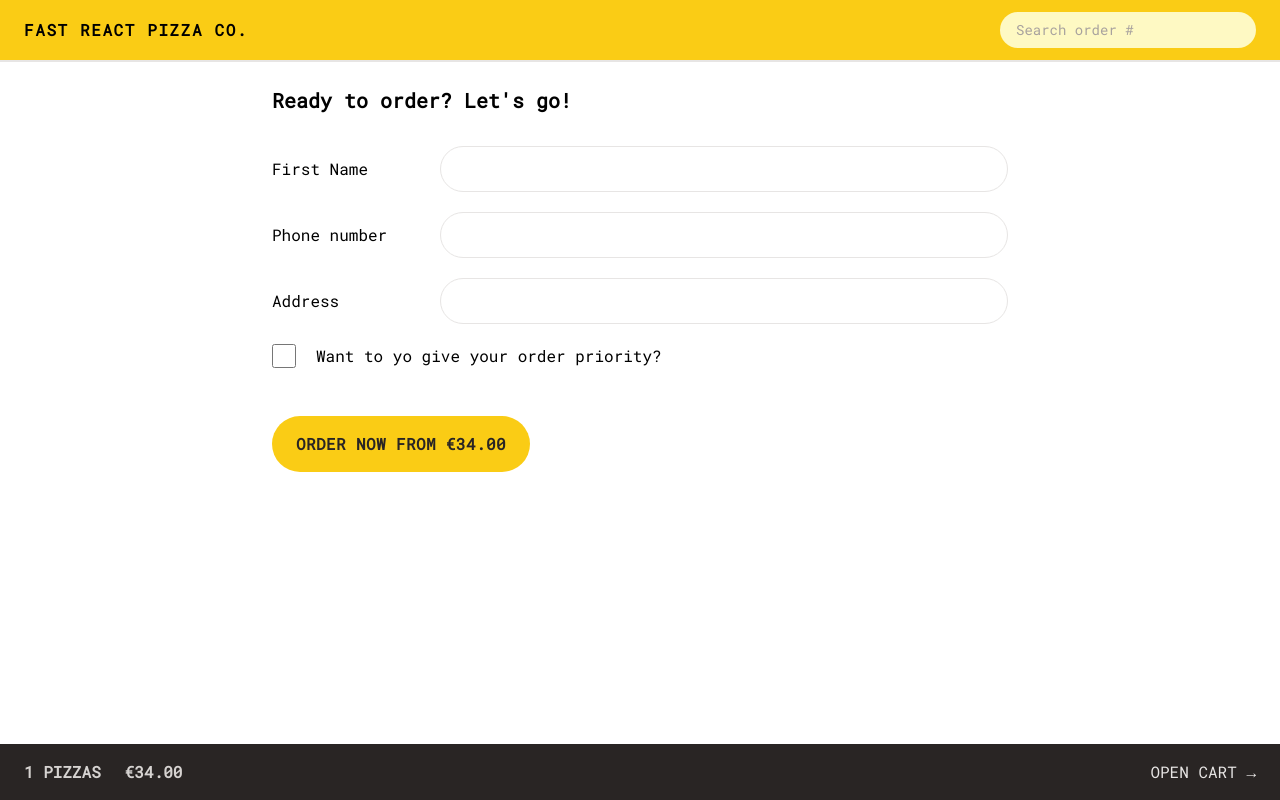
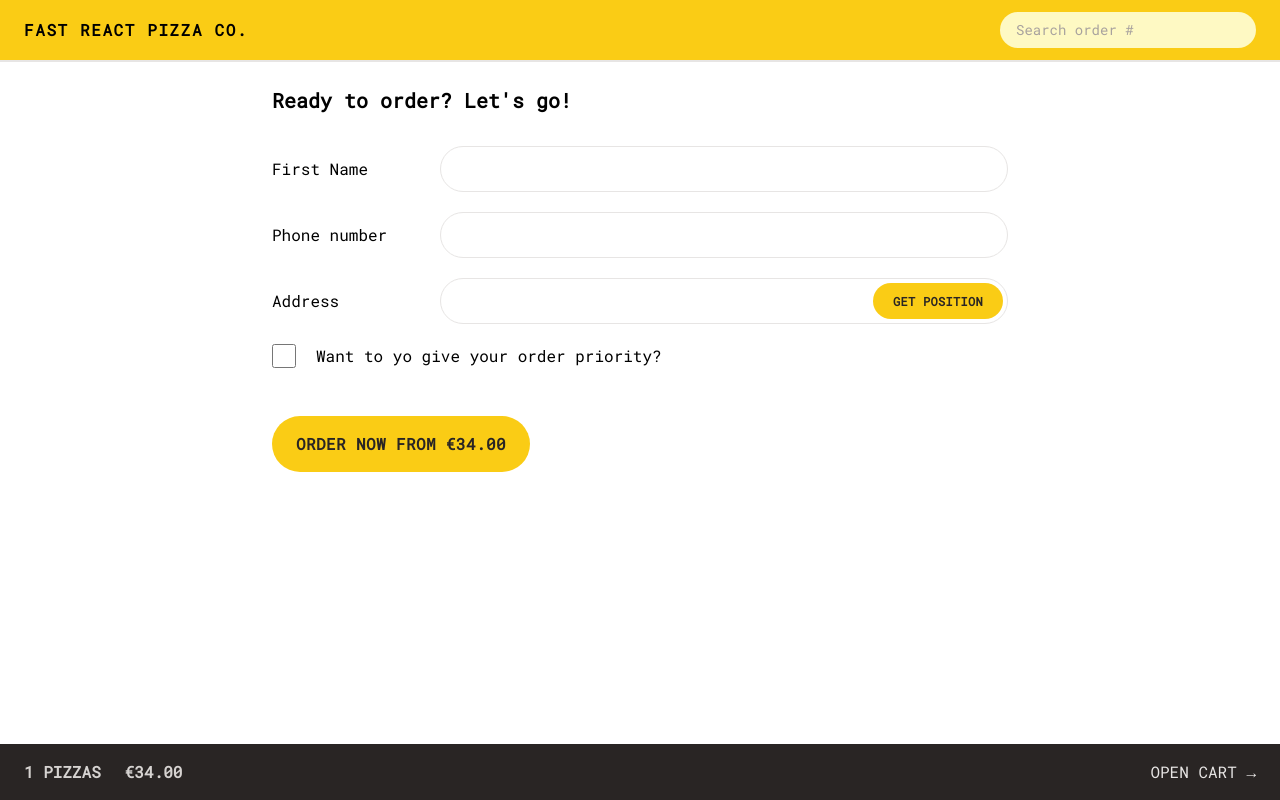
Before and after one commit to trdxDeepu/Fast-React-Pizza-Co, a React (Vite) app: page /order/new in a window 1280 px wide. Built offline with nearby package versions, Linux system fonts and the light colour scheme.

Commit message:
added geoLocation getting location og use

```diff
--- a/src/features/order/CreateOrder.jsx
+++ b/src/features/order/CreateOrder.jsx
@@ -6,12 +6,12 @@
 import { Form, useActionData, redirect, useNavigation } from 'react-router-dom';
 import { createOrder } from '../../services/apiRestaurant';
 import Button from '../../ui/Button';
-import { useSelector } from 'react-redux';
+import { useDispatch, useSelector } from 'react-redux';
 import { clearCart, getCart, getTotalPriceQuantity } from '../cart/cartSlice';
 import EmptyCart from '../cart/EmptyCart';
 import store from '../../Store';
 import { formatCurrency } from '../../utils/helpers';
-
+import { fetchAddress } from '../users/userSlice';
 
 // https://uibakery.io/regex-library/phone-number
 const isValidPhone = (str) =>
@@ -22,14 +22,27 @@
 function CreateOrder() {
   const navigation = useNavigation();
   const isSubmitting = navigation.state === 'submitting';
-  const username = useSelector((state) => state.user.userName);
+  const {
+    username,
+    status: addressStatus,
+    position,
+    address,
+    error: errorAddress,
+  } = useSelector((state) => state.user);
+
+  console.log(address);
+
+  const isLoadingAddress = addressStatus === 'loading';
+
   const formErrors = useActionData();
 
   const [withPriority, setWithPriority] = useState(false);
   const cart = useSelector(getCart);
   const totalCartPrice = useSelector(getTotalPriceQuantity);
-  const priorityPrice = withPriority ? totalCartPrice * 0.2 :0;
-  const totalPrice = totalCartPrice +  priorityPrice
+  const priorityPrice = withPriority ? totalCartPrice * 0.2 : 0;
+  const totalPrice = totalCartPrice + priorityPrice;
+
+  const dispatch = useDispatch();
 
   console.log(cart);
 
@@ -65,7 +78,7 @@
           )}
         </div>
 
-        <div className="mb-5 flex flex-col gap-2 sm:flex-row sm:items-center">
+        <div className="relative mb-5 flex flex-col gap-2 sm:flex-row sm:items-center">
           <label className="sm:basis-40">Address</label>
           <div className="grow">
             <input
@@ -73,8 +86,29 @@
               name="address"
               required
               className="input w-full"
+              disabled={isLoadingAddress}
+              defaultValue={address}
             />
+            {formErrors?.address === 'error' && (
+              <p className="mt-2 rounded-md bg-red-100 p-2 text-xs text-red-700">
+                {errorAddress}
+              </p>
+            )}
           </div>
+          {!position.latitude && !position.longitude && (
+            <span className="absolute right-[3px] top-[3px] z-50 sm:right-[5px] sm:top-[5px]">
+              <Button
+                type="small"
+                disabled={isLoadingAddress}
+                onClick={(e) => {
+                  e.preventDefault();
+                  dispatch(fetchAddress());
+                }}
+              >
+                Get Position
+              </Button>
+            </span>
+          )}
         </div>
 
         <div className="mb-12 flex items-center gap-5">
@@ -85,7 +119,7 @@
             className="h-6 w-6 accent-yellow-400 focus:outline-none
             focus:ring focus:ring-yellow-400 focus:ring-offset-2"
             value={withPriority}
-            onChange={(e)=>setWithPriority(e.target.checked)}
+            onChange={(e) => setWithPriority(e.target.checked)}
           />
 
           <label htmlFor="priority" className="font-medium">
@@ -95,9 +129,19 @@
 
         <div>
           <input type="hidden" name="cart" value={JSON.stringify(cart)} />
-
-          <Button disabled={isSubmitting} type="primary">
-            {isSubmitting ? 'Placing a order...' : `Order now from ${formatCurrency(totalPrice)} `}
+          <input
+            type="hidden"
+            name="position"
+            value={
+              position.longitude && position.latitude
+                ? `${position.latitude}${position.longitude}`
+                : ''
+            }
+          />
+          <Button disabled={isSubmitting || isLoadingAddress} type="primary">
+            {isSubmitting
+              ? 'Placing a order...'
+              : `Order now from ${formatCurrency(totalPrice)} `}
           </Button>
         </div>
       </Form>
@@ -131,6 +175,7 @@
   store.dispatch(clearCart());
 
   return redirect(`/order/${newOrder.id}`);
+
 }
 
 export default CreateOrder;
--- a/src/features/users/userSlice.js
+++ b/src/features/users/userSlice.js
@@ -1,10 +1,15 @@
-/* function getPosition() {
+import { createAsyncThunk, createSlice } from '@reduxjs/toolkit';
+import { getAddress } from '../../services/apiGeocoding';
+
+function getPosition() {
   return new Promise(function (resolve, reject) {
     navigator.geolocation.getCurrentPosition(resolve, reject);
   });
 }
 
-async function fetchAddress() {
+export const fetchAddress = createAsyncThunk(
+  'user/fetchAddress',
+  async function () {
     // 1) We get the user's geolocation position
     const positionObj = await getPosition();
     const position = {
@@ -16,15 +21,18 @@
     const addressObj = await getAddress(position);
     const address = `${addressObj?.locality}, ${addressObj?.city} ${addressObj?.postcode}, ${addressObj?.countryName}`;
 
-  // 3) Then we return an object with the data that we are interested in
+    // 3) Then we return an object with the data that we are interested in.
+    // Payload of the FULFILLED state
     return { position, address };
   }
- */
-
-import { createSlice } from '@reduxjs/toolkit';
+);
 
 const initialState = {
-  userName: '',
+  username: '',
+  status: 'idle',
+  position: {},
+  address: '',
+  error: '',
 };
 
 const userSlice = createSlice({
@@ -32,9 +40,24 @@
   initialState,
   reducers: {
     updateName(state, action) {
-      state.userName = action.payload;
+      state.username = action.payload;
     },
   },
+  extraReducers: (builder) =>
+    builder
+      .addCase(fetchAddress.pending, (state, action) => {
+        state.status = 'loading';
+      })
+      .addCase(fetchAddress.fulfilled, (state, action) => {
+        state.position = action.payload.position;
+        state.address = action.payload.address;
+        state.status = 'idle';
+      })
+      .addCase(fetchAddress.rejected, (state, action) => {
+        state.status = 'error';
+        state.error =
+          'There was a problem getting your address. Make sure to fill this field!';
+      }),
 });
 
 export const { updateName } = userSlice.actions;
```
Lines whose indentation alone changed are shown as unchanged.
